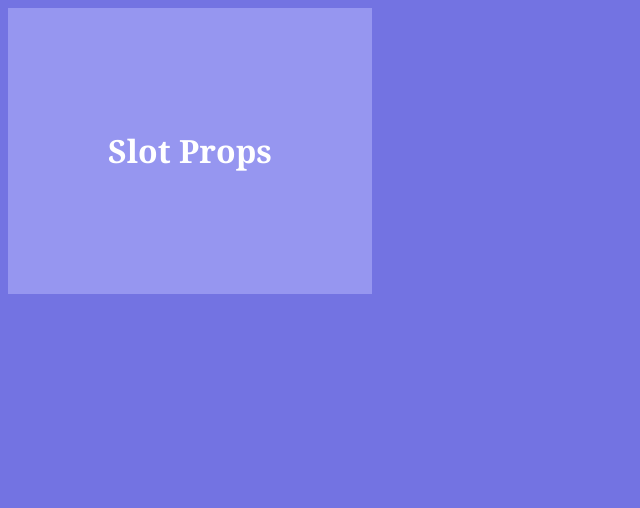
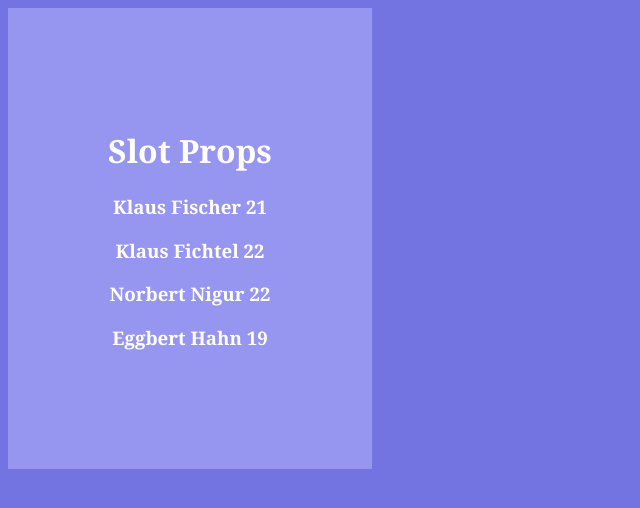
Before and after one commit to siggi-ai/Vue-Practice, a Vue app: page / in a window 1280 px wide. Shown: the top 508 px of the page, without its empty margins (0-640 px from the left). Built offline with nearby package versions, Linux system fonts and the light colour scheme.

Commit message:
slot parent

```diff
--- a/src/App.vue
+++ b/src/App.vue
@@ -2,7 +2,13 @@
   <div class="main">
     <h1>Slot Props</h1>
     <div>
-      <PlayersList />
+      <PlayersList>
+        <template v-slot:default="slotProps">
+          {{ slotProps.firstName }}
+          {{ slotProps.lastName }}
+          {{ slotProps.age }}
+        </template>
+      </PlayersList>
     </div>
   </div>
 </template>
```
Also changed, not shown: src/components/PlayersList.vue (line endings or trailing spaces).
